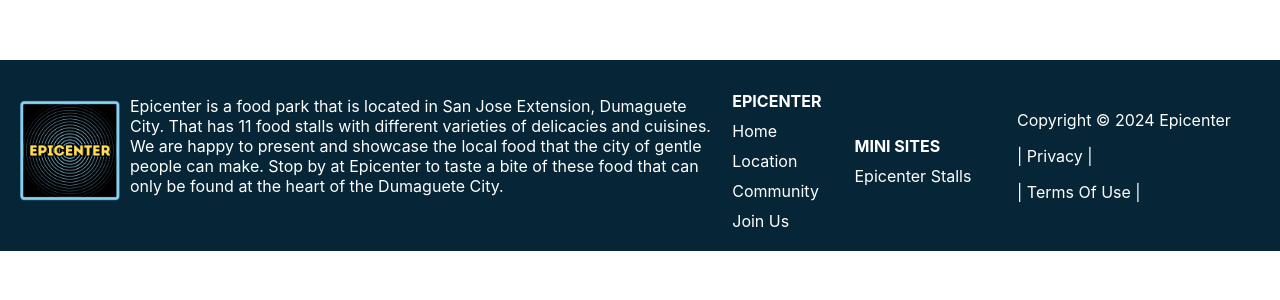
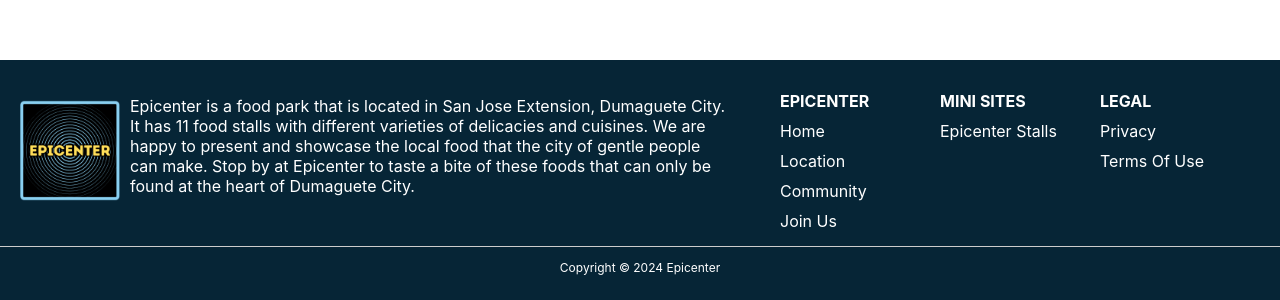
Before and after one commit to MarcoStudentGuyMan/epicenter_system, a React (Create React App) app: page /community in a window 1280 px wide. Shown: the part 884-1184 px from the top of the page. Before the commit the page ends 1135 px from the top, so only its background shows below. Built offline with nearby package versions, Linux system fonts and the light colour scheme; no server answers; the database is empty.

Commit message:
Sir Credo changes part 2 RAAAAAA

```diff
--- a/src/Homepage/footer.js
+++ b/src/Homepage/footer.js
@@ -3,7 +3,6 @@ import '../styles/Footer.css';
 import logo from '../assets/logo.png';
 import { useNavigate } from 'react-router-dom';
 import { Link } from 'react-router-dom';
-
 
 function Footer() {
   const navigate = useNavigate();
@@ -18,10 +17,10 @@ function Footer() {
 
         <div className="footer-description">
           <p>
-            Epicenter is a food park that is located in San Jose Extension, Dumaguete City. That has 11 food stalls with
+            Epicenter is a food park that is located in San Jose Extension, Dumaguete City. It has 11 food stalls with
             different varieties of delicacies and cuisines. We are happy to present and showcase the local food that the
-            city of gentle people can make. Stop by at Epicenter to taste a bite of these food that can only be found at
-            the heart of the Dumaguete City.
+            city of gentle people can make. Stop by at Epicenter to taste a bite of these foods that can only be found at
+            the heart of Dumaguete City.
           </p>
         </div>
 
@@ -29,36 +28,31 @@ function Footer() {
           <div className="footer-section">
             <h4>EPICENTER</h4>
             <ul>
-              <li><a onClick={() => navigate('/')}>Home</a></li>
-              <li><a onClick={() => navigate('/location')}>Location</a></li>
-              <li><a onClick={() => navigate('/community')}>Community</a></li>
-              <li><a onClick={() => navigate('/join-us')}>Join Us</a></li>
-
+              <li><a className="footer-link" onClick={() => navigate('/')}>Home</a></li>
+              <li><a className="footer-link" onClick={() => navigate('/location')}>Location</a></li>
+              <li><a className="footer-link" onClick={() => navigate('/community')}>Community</a></li>
+              <li><a className="footer-link" onClick={() => navigate('/join-us')}>Join Us</a></li>
             </ul>
           </div>
           <div className="footer-section">
             <h4>MINI SITES</h4>
             <ul>
-              <li><a onClick={() => navigate('/community')}>Epicenter Stalls</a></li>
+              <li><a className="footer-link" onClick={() => navigate('/community')}>Epicenter Stalls</a></li>
+            </ul>
+          </div>
+          <div className="footer-section">
+            <h4>LEGAL</h4>
+            <ul>
+              <li><a className="footer-link" onClick={() => navigate('/privacy')}>Privacy</a></li>
+              <li><a className="footer-link" onClick={() => navigate('/termsOfUse')}>Terms Of Use</a></li>
             </ul>
           </div>
         </div>
-        <div className="footer-links">
-        <div className="footer-section">
+      </footer>
+
       <div className="footer-bottom">
-          <p className="footer-section">
-            Copyright © 2024 Epicenter
-            <p>
-              <a onClick={() => navigate('/privacy')}>| Privacy | </a>
-            </p>
-            <p>
-              <a onClick={() => navigate('/termsOfUse')}>| Terms Of Use |</a>
-              </p>
-          </p>
+        <p>Copyright © 2024 Epicenter</p>
       </div>
-       </div>
-       </div>
-      </footer>
     </div>
   );
 }
--- a/src/styles/Community.module.css
+++ b/src/styles/Community.module.css
@@ -4,11 +4,13 @@
     background-size: cover;
     background-position: center;
     background-repeat: no-repeat;
+    background-attachment: fixed; /* Keeps the background fixed in place while scrolling */
     padding: 40px;
     display: flex;
     flex-direction: column;
     align-items: center;
     justify-content: flex-start;
+    overflow: auto; /* Ensures the content scrolls */
 }
 
 .communityContainer h1 {
@@ -16,15 +18,18 @@
     font-size: 50px;
     margin-bottom: 40px;
     text-shadow: 2px 2px 4px rgba(0, 0, 0, 0.5);
+    text-align: center;
+    width: 100%;
 }
 
-.stallsList  {
+.stallsList {
     display: flex;
-    flex-wrap: wrap;
+    flex-direction: column;
     gap: 20px;
     justify-content: center;
+    align-items: center;
     width: 100%;
-
+    padding-bottom: 20px;
 }
 
 .stall {
@@ -33,15 +38,16 @@
     box-shadow: 0 4px 8px rgba(0, 0, 0, 0.2);
     border-radius: 12px;
     padding: 20px;
-    width: 350px;
+    width: 80%;
+    max-width: 600px;
     display: flex;
     align-items: center;
 }
 
 .stallImageContainer {
     flex-shrink: 0;
-    width: 80px;
-    height: 80px;
+    width: 100px;
+    height: 100px;
     margin-right: 20px;
     border-radius: 8px;
     overflow: hidden;
@@ -58,13 +64,8 @@
 }
 
 .stallDetails h2 {
-    font-size: 20px;
+    font-size: 24px;
     margin: 0;
-}
-
-.stallDetails p {
-    font-size: 16px;
-    margin: 10px 0;
 }
 
 .stallDetails button {
@@ -85,4 +86,4 @@
 
 .buttonContainer {
     margin-top: 10px;
-  }
+}
--- a/src/styles/Footer.css
+++ b/src/styles/Footer.css
@@ -1,8 +1,8 @@
 .footer-container {
   width: 100%;
-  background-color: #062536; /* Ensure this background color is not overridden */
+  background-color: #062536;
   color: white;
-  padding: 10px 0;
+  padding: 10px 0; /* Increased padding for better spacing */
 }
 
 .footer {
@@ -10,12 +10,6 @@
   flex-direction: column;
   align-items: center;
   text-align: center;
-}
-
-.footer-top {
-  display: flex;
-  flex-direction: column;
-  align-items: center;
 }
 
 .footer-logo {
@@ -35,13 +29,15 @@
 .footer-links {
   display: flex;
   flex-direction: column;
-  align-items: center;
+  align-items: flex-start; /* Align at the top */
   width: 100%;
   margin-bottom: 20px;
+  margin-left: 50px; /* Add spacing to push links to the right */
 }
 
 .footer-section {
   margin-bottom: 20px;
+  flex: 1;
 }
 
 .footer-section h4 {
@@ -60,17 +56,10 @@
   margin-bottom: 10px;
 }
 
-.footer-bottom {
-  margin-top: 5px;
-}
-
-/* Hover effect for footer links */
 .footer-section ul li a {
-
-
   text-decoration: none;
-  color: white; /* Initial link color */
-  transition: color 0.3s ease, text-decoration 0.3s ease; /* Smooth transition for color and underline */
+  color: white;
+  transition: color 0.3s ease, text-decoration 0.3s ease;
 }
 
 .footer-section ul li a:hover {
@@ -78,6 +67,19 @@
   color: #C8C060; /* Hover color */
   text-decoration: underline; /* Underline on hover */
 }
+
+.footer-bottom {
+  width: 100%;
+  background-color: #062536;
+  text-align: center;
+  padding: 2px 0; /* Reduce the padding to make it more compact */
+  border-top: 1px solid #ccc;
+  font-size: 12px; /* Optionally reduce the font size to make it even more compact */
+  margin-top: 5px; /* Reduce spacing above the copyright area */
+  line-height: 1.2; /* Reduce line height to make the text take less vertical space */
+}
+
+
 
 /* Media Queries */
 @media (min-width: 768px) {
@@ -91,90 +93,14 @@
   .footer-links {
     flex-direction: row;
     justify-content: space-around;
+    align-items: flex-start; /* Align at the top */
     margin-bottom: 0;
+    width: 100%;
+    margin-left: 50px; /* Add space between the description and links */
   }
 
   .footer-section {
     margin-bottom: 0;
+    flex: 1;
   }
 }
-
-/* General styling for mobile view */
-@media (max-width: 768px) {
-  .footer-container {
-    padding: 15px 0;
-    background-color: #062536;
-  }
-
-  .footer-logo {
-    margin-bottom: 15px;
-  }
-
-  .footer-description {
-    margin-bottom: 30px;
-    font-size: 14px; /* Slightly smaller font for better readability */
-    line-height: 1.5;
-    padding: 0 20px; /* Padding for better text spacing */
-  }
-
-  .logo {
-    width: 80px; /* Reduce logo size for mobile */
-    height: auto;
-  }
-
-  .footer-section h4 {
-    margin-bottom: 10px;
-    font-size: 16px;
-    text-transform: uppercase;
-    font-weight: bold;
-  }
-
-  .footer-links ul li {
-    margin-bottom: 12px;
-  }
-
-  .footer-section ul li a {
-    color: white;
-    font-size: 14px;
-    line-height: 1.8;
-    text-decoration: none;
-  }
-
-  .footer-section ul li a:hover {
-    cursor: pointer;
-    color: #C8C060; /* Add a hover effect for the links */
-  }
-
-  /* Adjusting title and description spacing */
-  .page-title {
-    font-size: 24px;
-    font-weight: bold;
-    text-align: center;
-    margin-bottom: 10px;
-  }
-
-  .page-description {
-    font-size: 16px;
-    line-height: 1.4;
-    padding: 0 20px; /* Add padding around the description */
-    margin-bottom: 20px;
-  }
-
-  /* Adjust image and text alignment */
-  .about-image {
-    margin-bottom: 20px;
-    text-align: center;
-  }
-
-  .about-section h2 {
-    font-size: 20px;
-    text-align: center;
-    margin-bottom: 10px;
-  }
-
-  .about-description {
-    font-size: 14px;
-    line-height: 1.6;
-    padding: 0 20px; /* Add padding to space text from edges */
-  }
-}
```
Lines whose indentation alone changed are shown as unchanged.
